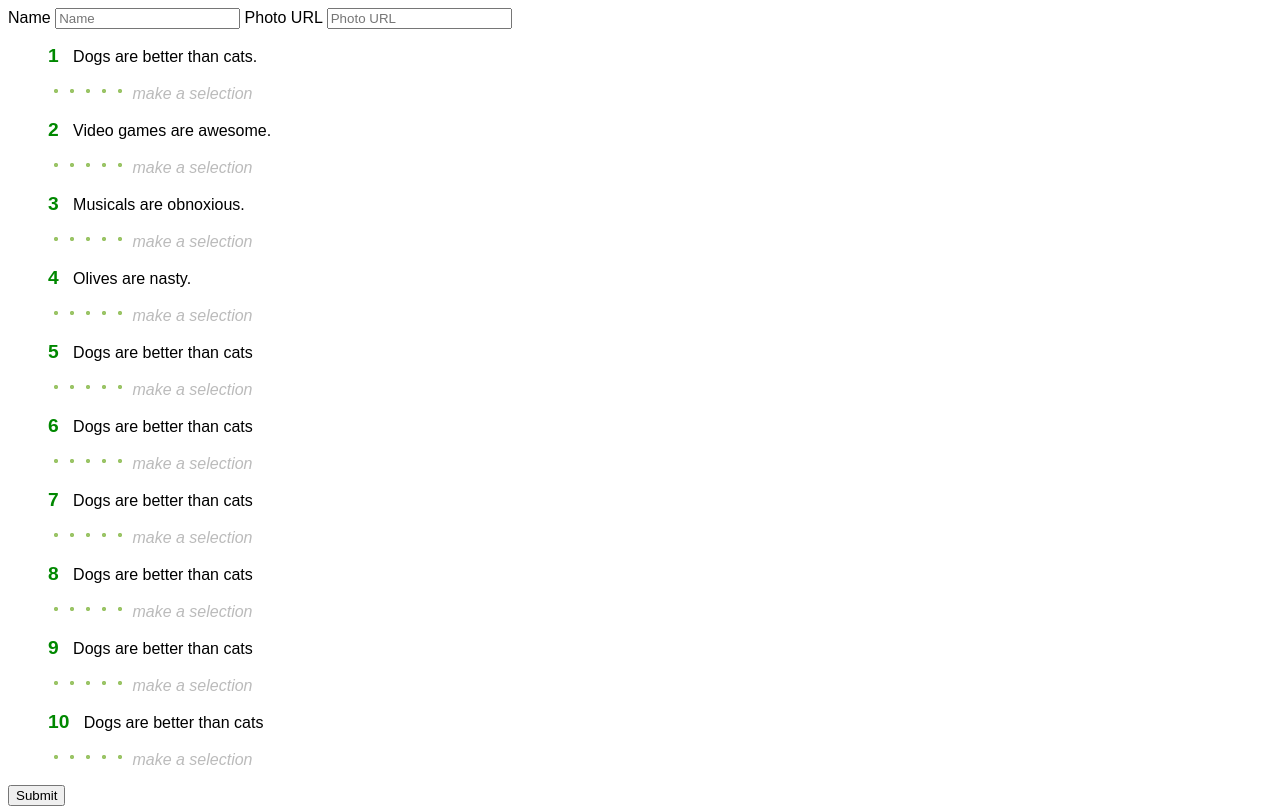
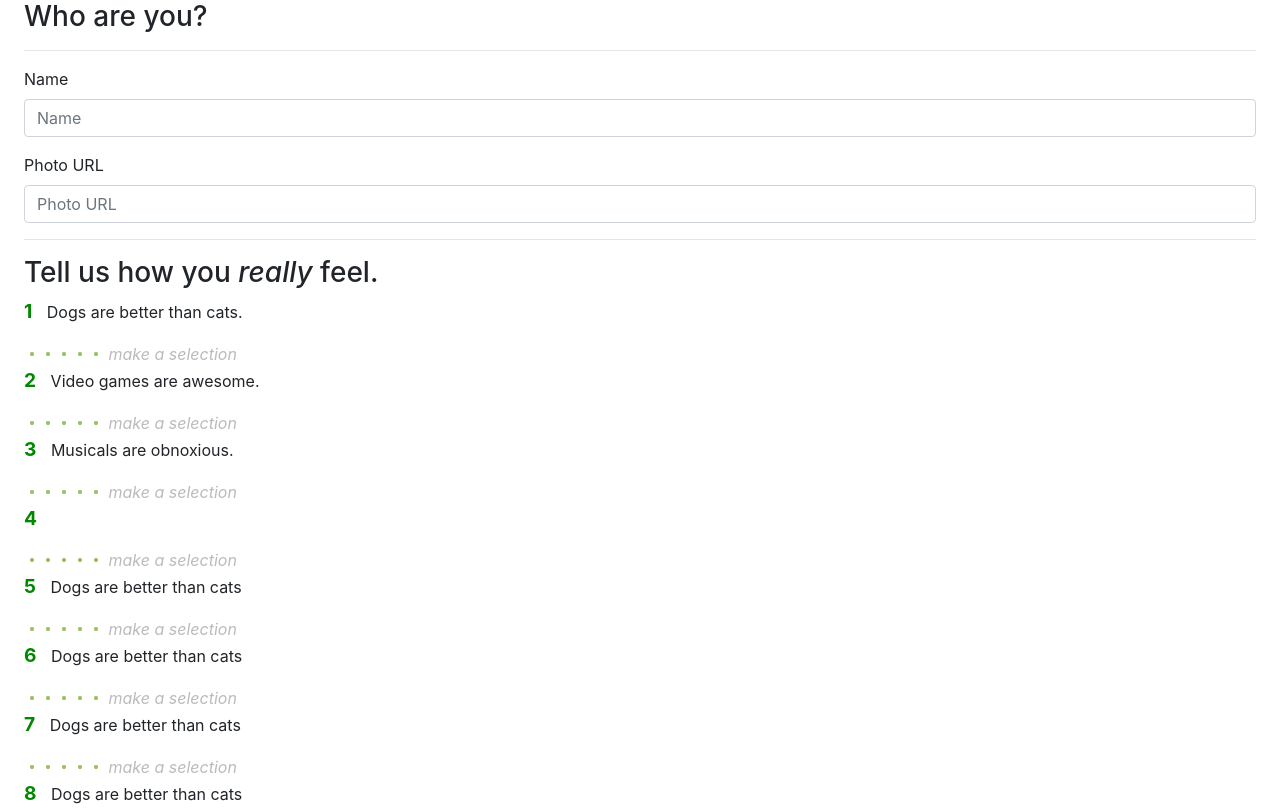
Before and after one commit to snarfblam/friendFinder, a website: page app/public_html/survey.html in a window 1280 px wide. Shown: the top 811 px of the page. Drawn offline with nearby package versions, Linux system fonts and the light colour scheme.

Commit message:
Added bootstrap to survey page

```diff
--- a/app/public_html/styles.css
+++ b/app/public_html/styles.css
@@ -2,6 +2,9 @@ html {
     font-family: sans-serif;
 }
 
+.groupdot {
+    padding-left: 0;
+}
 .groupdot li {
     list-style-type: none;
 }
@@ -14,6 +17,9 @@ html {
     display:inline-block;
     padding: 0 0 0 0px;
     cursor: pointer;
+    margin-top: 0;
+    margin-bottom: 0;
+    transform: translate(0px, 2px);
 }
 .groupdot input[type=radio].gd1 + label {
     background: url("uncheck4.png");
--- a/app/public_html/survey.html
+++ b/app/public_html/survey.html
@@ -5,14 +5,25 @@
     <meta charset="UTF-8">
     <meta name="viewport" content="width=device-width, initial-scale=1.0">
     <link rel="stylesheet" href="styles.css">
+    <link rel="stylesheet" href="https://maxcdn.bootstrapcdn.com/bootstrap/4.0.0/css/bootstrap.min.css">
     <title>Survey</title>
+</head>
+<body>
+    <div class="px-4">
 
         <form>
+            <h3>Who are you?</h3>
+            <hr>
+            <div class="form-group">
                 <label for="survey-name">Name</label>
-        <input id="survey-name" placeholder="Name">
+                <input id="survey-name" placeholder="Name" class="form-control">
+            </div>
+            <div class="form-group">
                 <label for="survey-photoUrl">Photo URL</label>
-        <input id="survey-photoUrl" placeholder="Photo URL">
-
+                <input id="survey-photoUrl" placeholder="Photo URL" class="form-control">
+            </div>
+            <hr>
+            <h3>Tell us how you <em>really</em> feel.</h3>
             <ul class="groupdot">
                 <li>
                     <p>
@@ -68,7 +79,7 @@
                 <li>
                     <p>
                         <span class="qheader">4</span>
-                    Olives are nasty.
+
                     </p>
                     <input type="radio" name="q4" id="q4v1" class="gd1" value="1">
                     <label for="q4v1"></label
@@ -188,9 +199,7 @@
             </ul>
             <button id="submit-button">Submit</button>
         </form>
-</head>
-
-<body>
+    </div>
     <script src="https://code.jquery.com/jquery-3.3.1.min.js" integrity="sha256-FgpCb/KJQlLNfOu91ta32o/NMZxltwRo8QtmkMRdAu8=" crossorigin="anonymous"></script>
     <script type="text/javascript" src="app.js"></script>
 </body>
```
Lines whose indentation alone changed are shown as unchanged.
